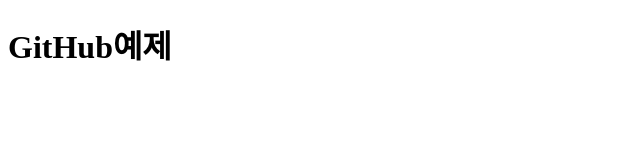
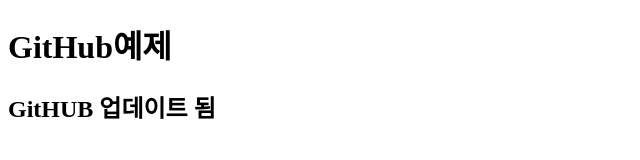
Before and after one commit to leeseongdooo/practice-GitHub, a plain HTML site: page index.html in a window 1280 px wide. Shown: the whole page, without its empty margins (0-640 px from the left). Drawn offline with Linux system fonts and the light colour scheme.

Commit message:
second commit

```diff
--- a/index.html
+++ b/index.html
@@ -9,5 +9,6 @@
 </head>
 <body>
     <h1>GitHub예제</h1>
+    <h2>GitHUB 업데이트 됨</h2>
 </body>
 </html>
```
